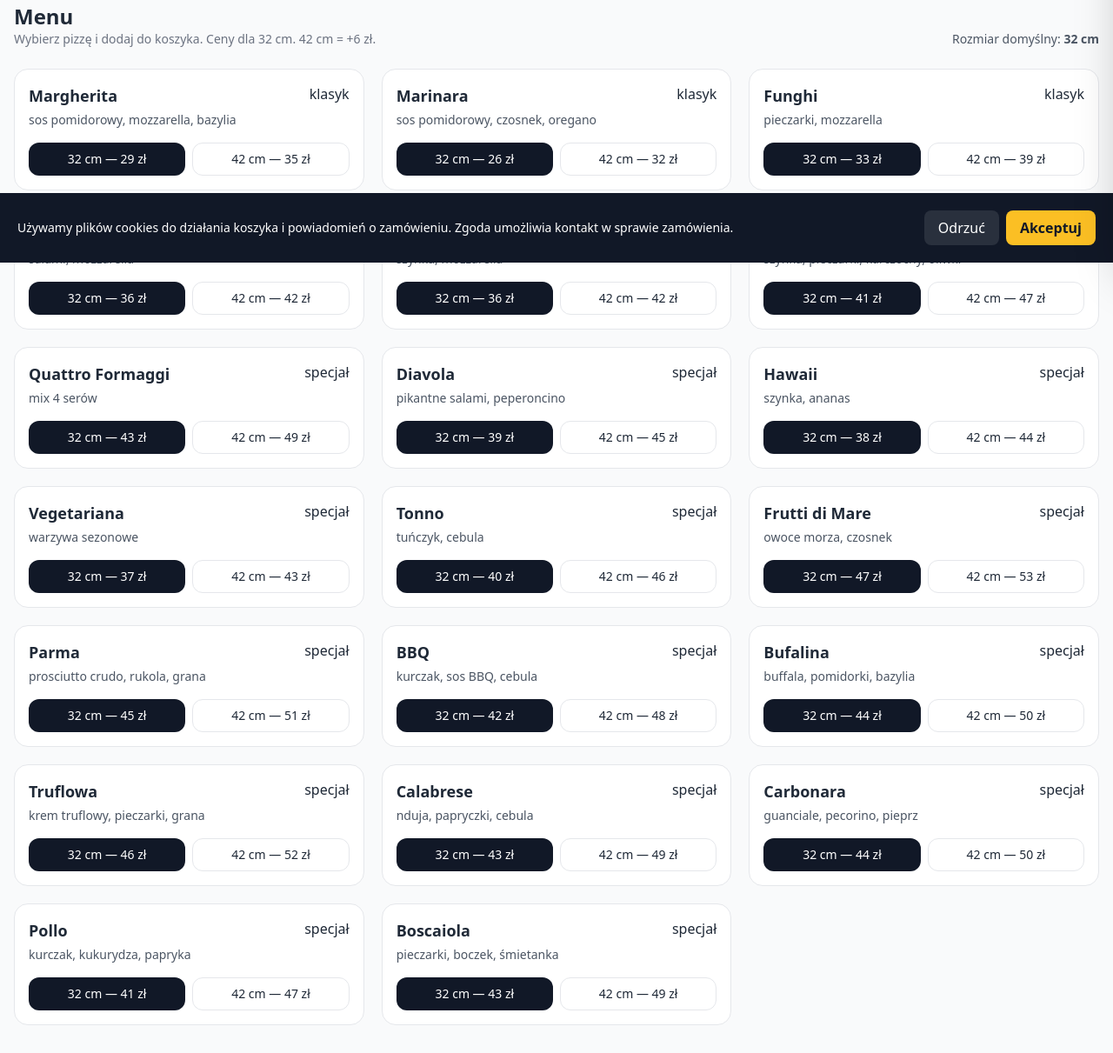
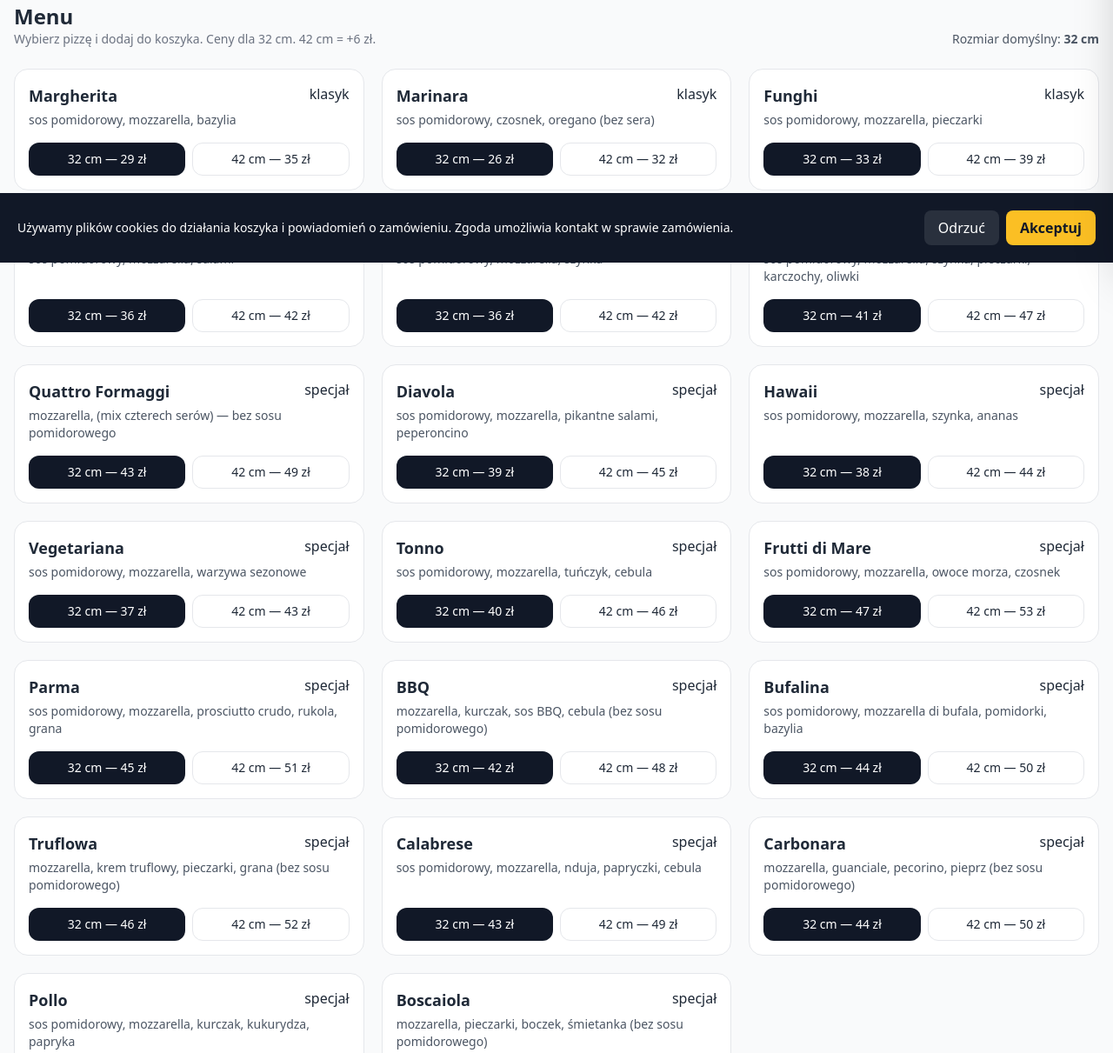
Before and after one commit to MatueszzZZz/itaksieporzygasz.github.io, a plain HTML site: page ITakSiePorzygasz.html in a window 1280 px wide. Shown: the part 498-1709 px from the top of the page at 87% size. Drawn offline with nearby package versions, Linux system fonts and the light colour scheme.

Commit message:
I did it mom

```diff
--- a/ITakSiePorzygasz.html
+++ b/ITakSiePorzygasz.html
@@ -52,7 +52,9 @@
         <a href="#about" class="hover:text-gray-900 text-gray-600">O nas</a>
         <a href="#contact" class="hover:text-gray-900 text-gray-600">Kontakt</a>
       </nav>
-      <button id="openCart" class="ml-3 px-3 py-2 rounded-xl bg-gray-900 text-white text-sm">Koszyk <span id="cartCount" class="ml-1">(0)</span></button>
+      <button id="openCart" class="ml-3 px-3 py-2 rounded-xl bg-gray-900 text-white text-sm btn-hover hover:bg-gray-800 hover:ring-2 hover:ring-amber-300">
+        Koszyk <span id="cartCount" class="ml-1">(0)</span>
+      </button>
     </div>
   </header>
 
@@ -155,11 +157,11 @@
         <p class="text-gray-500 text-sm mb-4">Strefa dowozu do 15 km od lokalu na ul. Parkowa, Dąbrowa Górnicza.</p>
 
         <div class="flex gap-3 mb-4">
-          <label class="flex-1 flex items-center justify-center gap-2 px-4 py-3 rounded-xl border has-[:checked]:bg-gray-900 has-[:checked]:text-white cursor-pointer">
+          <label class="flex-1 flex items-center justify-center gap-2 px-4 py-3 rounded-xl border has-[:checked]:bg-gray-900 has-[:checked]:text-white cursor-pointer transition ring-1 ring-transparent hover:ring-amber-300 hover:bg-amber-50">
             <input type="radio" name="mode" value="pickup" class="hidden" checked />
             Odbiór własny (15–20 min)
           </label>
-          <label class="flex-1 flex items-center justify-center gap-2 px-4 py-3 rounded-xl border has-[:checked]:bg-gray-900 has-[:checked]:text-white cursor-pointer">
+          <label class="flex-1 flex items-center justify-center gap-2 px-4 py-3 rounded-xl border has-[:checked]:bg-gray-900 has-[:checked]:text-white cursor-pointer transition ring-1 ring-transparent hover:ring-amber-300 hover:bg-amber-50">
             <input type="radio" name="mode" value="delivery" class="hidden" />
             Dostawa (35–50 min)
           </label>
@@ -170,9 +172,9 @@
             <label class="text-sm font-medium">Adres dostawy</label>
             <input id="addressInput" type="text" placeholder="np. Krótka 5, Dąbrowa Górnicza" class="mt-1 w-full px-4 py-3 rounded-xl border" />
           </div>
-            <div class="flex gap-3">
-            <button id="geolocateBtn" class="px-4 py-3 rounded-xl bg-gray-900 text-white text-sm">Użyj mojej lokalizacji</button>
-            <button id="geocodeBtn" class="px-4 py-3 rounded-xl border text-sm">Szukaj adresu</button>
+          <div class="flex gap-3">
+            <button id="geolocateBtn" class="px-4 py-3 rounded-xl bg-gray-900 text-white text-sm btn-hover hover:bg-gray-800 hover:ring-2 hover:ring-amber-300">Użyj mojej lokalizacji</button>
+            <button id="geocodeBtn" class="px-4 py-3 rounded-xl border text-sm btn-hover hover:bg-amber-50 hover:ring-2 hover:ring-amber-300">Szukaj adresu</button>
           </div>
           <p class="text-xs text-gray-500">Geokodowanie przez Nominatim (OpenStreetMap) – może wymagać zgody przeglądarki.</p>
 
@@ -325,25 +327,25 @@
     // === DANE ===
     const PIZZE = [
       {name: 'Margherita', desc: 'sos pomidorowy, mozzarella, bazylia', price32: 29},
-      {name: 'Marinara', desc: 'sos pomidorowy, czosnek, oregano', price32: 26},
-      {name: 'Funghi', desc: 'pieczarki, mozzarella', price32: 33},
-      {name: 'Salame', desc: 'salami, mozzarella', price32: 36},
-      {name: 'Prosciutto', desc: 'szynka, mozzarella', price32: 36},
-      {name: 'Capricciosa', desc: 'szynka, pieczarki, karczochy, oliwki', price32: 41},
-      {name: 'Quattro Formaggi', desc: 'mix 4 serów', price32: 43},
-      {name: 'Diavola', desc: 'pikantne salami, peperoncino', price32: 39},
-      {name: 'Hawaii', desc: 'szynka, ananas', price32: 38},
-      {name: 'Vegetariana', desc: 'warzywa sezonowe', price32: 37},
-      {name: 'Tonno', desc: 'tuńczyk, cebula', price32: 40},
-      {name: 'Frutti di Mare', desc: 'owoce morza, czosnek', price32: 47},
-      {name: 'Parma', desc: 'prosciutto crudo, rukola, grana', price32: 45},
-      {name: 'BBQ', desc: 'kurczak, sos BBQ, cebula', price32: 42},
-      {name: 'Bufalina', desc: 'buffala, pomidorki, bazylia', price32: 44},
-      {name: 'Truflowa', desc: 'krem truflowy, pieczarki, grana', price32: 46},
-      {name: 'Calabrese', desc: 'nduja, papryczki, cebula', price32: 43},
-      {name: 'Carbonara', desc: 'guanciale, pecorino, pieprz', price32: 44},
-      {name: 'Pollo', desc: 'kurczak, kukurydza, papryka', price32: 41},
-      {name: 'Boscaiola', desc: 'pieczarki, boczek, śmietanka', price32: 43}
+      {name: 'Marinara', desc: 'sos pomidorowy, czosnek, oregano (bez sera)', price32: 26},
+      {name: 'Funghi', desc: 'sos pomidorowy, mozzarella, pieczarki', price32: 33},
+      {name: 'Salame', desc: 'sos pomidorowy, mozzarella, salami', price32: 36},
+      {name: 'Prosciutto', desc: 'sos pomidorowy, mozzarella, szynka', price32: 36},
+      {name: 'Capricciosa', desc: 'sos pomidorowy, mozzarella, szynka, pieczarki, karczochy, oliwki', price32: 41},
+      {name: 'Quattro Formaggi', desc: 'mozzarella, (mix czterech serów) — bez sosu pomidorowego', price32: 43},
+      {name: 'Diavola', desc: 'sos pomidorowy, mozzarella, pikantne salami, peperoncino', price32: 39},
+      {name: 'Hawaii', desc: 'sos pomidorowy, mozzarella, szynka, ananas', price32: 38},
+      {name: 'Vegetariana', desc: 'sos pomidorowy, mozzarella, warzywa sezonowe', price32: 37},
+      {name: 'Tonno', desc: 'sos pomidorowy, mozzarella, tuńczyk, cebula', price32: 40},
+      {name: 'Frutti di Mare', desc: 'sos pomidorowy, mozzarella, owoce morza, czosnek', price32: 47},
+      {name: 'Parma', desc: 'sos pomidorowy, mozzarella, prosciutto crudo, rukola, grana', price32: 45},
+      {name: 'BBQ', desc: 'mozzarella, kurczak, sos BBQ, cebula (bez sosu pomidorowego)', price32: 42},
+      {name: 'Bufalina', desc: 'sos pomidorowy, mozzarella di bufala, pomidorki, bazylia', price32: 44},
+      {name: 'Truflowa', desc: 'mozzarella, krem truflowy, pieczarki, grana (bez sosu pomidorowego)', price32: 46},
+      {name: 'Calabrese', desc: 'sos pomidorowy, mozzarella, nduja, papryczki, cebula', price32: 43},
+      {name: 'Carbonara', desc: 'mozzarella, guanciale, pecorino, pieprz (bez sosu pomidorowego)', price32: 44},
+      {name: 'Pollo', desc: 'sos pomidorowy, mozzarella, kurczak, kukurydza, papryka', price32: 41},
+      {name: 'Boscaiola', desc: 'mozzarella, pieczarki, boczek, śmietanka (bez sosu pomidorowego)', price32: 43}
     ];
 
     const TOPPINGS = [
```
